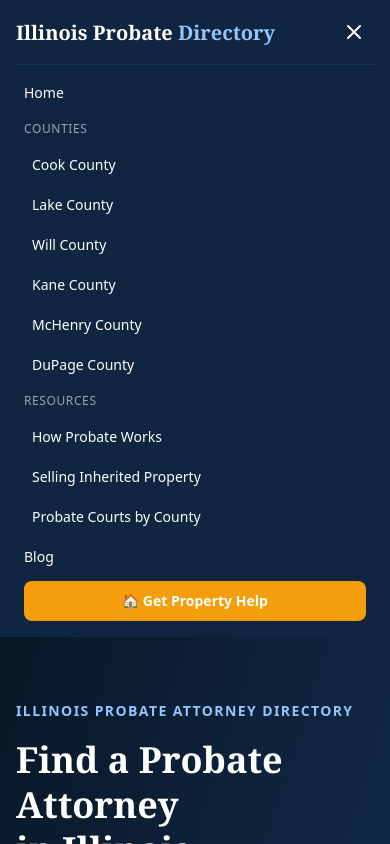
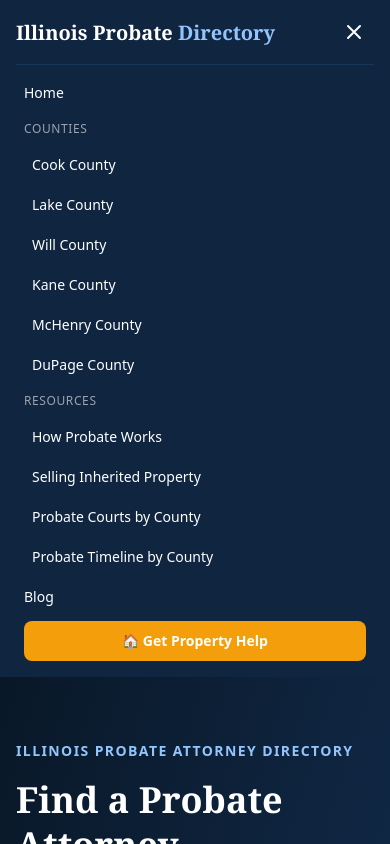
Before and after one commit to arouvalis/illinois-probate-directory, a Next.js app: page / in a window 390 px wide. Both pictures are taken after a click on the button "Toggle menu". Shown: the top 844 px of the page. Built offline with nearby package versions, Linux system fonts and the light colour scheme.

Commit message:
Add probate timeline page to Resources nav

```diff
--- a/src/components/Header.tsx
+++ b/src/components/Header.tsx
@@ -60,6 +60,7 @@ export default function Header() {
                   ["How Probate Works", "/resources/how-probate-works-illinois"],
                   ["Selling Inherited Property", "/resources/selling-inherited-property-illinois"],
                   ["Probate Courts by County", "/resources/illinois-probate-courts-by-county"],
+                  ["Probate Timeline by County", "/resources/illinois-probate-timeline-by-county"],
                 ].map(([label, href]) => (
                   <Link
                     key={href}
@@ -119,6 +120,7 @@ export default function Header() {
             <Link href="/resources/how-probate-works-illinois" className="block px-4 py-1.5 hover:text-blue-300" onClick={() => setMenuOpen(false)}>How Probate Works</Link>
             <Link href="/resources/selling-inherited-property-illinois" className="block px-4 py-1.5 hover:text-blue-300" onClick={() => setMenuOpen(false)}>Selling Inherited Property</Link>
             <Link href="/resources/illinois-probate-courts-by-county" className="block px-4 py-1.5 hover:text-blue-300" onClick={() => setMenuOpen(false)}>Probate Courts by County</Link>
+            <Link href="/resources/illinois-probate-timeline-by-county" className="block px-4 py-1.5 hover:text-blue-300" onClick={() => setMenuOpen(false)}>Probate Timeline by County</Link>
             <Link href="/blog" className="block px-2 py-1.5 hover:text-blue-300" onClick={() => setMenuOpen(false)}>Blog</Link>
             <Link href="/for-families" className="block mx-2 mt-2 px-4 py-2.5 bg-amber-500 hover:bg-amber-400 text-white font-bold rounded-lg text-center" onClick={() => setMenuOpen(false)}>🏠 Get Property Help</Link>
           </nav>
```
